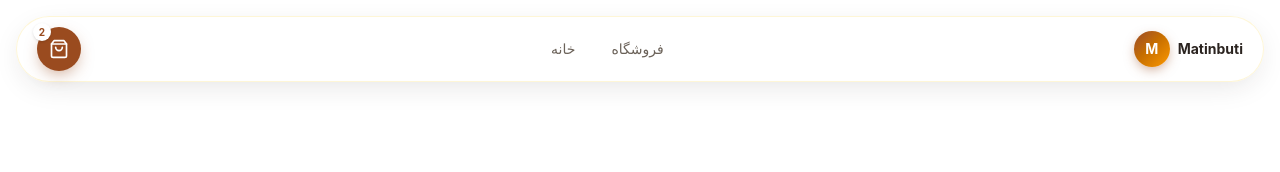
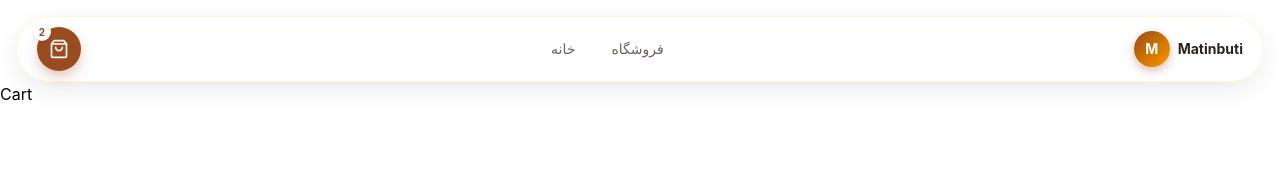
Before and after one commit to mmatinMobini/matin_rr_shop, a React (Vite) app: page /Cart in a window 1280 px wide. Shown: the top 172 px of the page. Built offline with nearby package versions, Linux system fonts and the light colour scheme.

Commit message:
make a few changes

```diff
--- a/src/App.tsx
+++ b/src/App.tsx
@@ -4,6 +4,7 @@ import Store from "./pages/store/Store"
 import Navbar from "./components/navbar/Navbar"
 import Layout from "./components/layout/Layout"
 import Product from "./pages/product/Product"
+import Cart from "./pages/cart/Cart"
 
 function App() {
 
@@ -15,6 +16,7 @@ return(
     <Route  path={"/"} element={<Home />} />
     <Route  path={"/Store"} element={<Store />} />
     <Route  path={"/Product/:id"} element={<Product />} />
+    <Route  path={"/Cart"} element={<Cart />} />
   </Routes>
 </Layout>
 
--- a/src/components/navbar/Navbar.tsx
+++ b/src/components/navbar/Navbar.tsx
@@ -62,6 +62,7 @@ function Navbar() {
 
             {/* اکشن‌ها */}
             <div className="flex items-center gap-2">
+              <Link to={"/Cart"}>
               <button
                 className="
                   relative w-11 h-11 flex items-center justify-center rounded-full
@@ -90,6 +91,7 @@ function Navbar() {
                   2
                 </span>
               </button>
+              </Link>
 
               <button
                 onClick={() => setIsOpen(!isOpen)}
--- a/src/components/productitem/ProductItem.tsx
+++ b/src/components/productitem/ProductItem.tsx
@@ -27,7 +27,7 @@ function ProductItem() {
           </span>
 
           {/* بج امتیاز شناور روی لبه تصویر */}
-          <div className="absolute -bottom-4 left-4 bg-white rounded-2xl shadow-[0_6px_16px_-4px_rgba(43,36,32,0.15)] px-3 py-2 flex items-center gap-1.5">
+          <div className="absolute bottom-1  left-4  bg-white rounded-2xl shadow-[0_6px_16px_-4px_rgba(43,36,32,0.15)] px-3 py-2 flex items-center gap-1.5">
             <svg className="w-3.5 h-3.5 fill-current text-[#b8860b]" viewBox="0 0 20 20">
               <path d="M10 15.27L16.18 19l-1.64-7.03L20 7.24l-7.19-.61L10 0 7.19 6.63 0 7.24l5.46 4.73L3.82 19z" />
             </svg>
--- /dev/null
+++ b/src/pages/cart/Cart.tsx
@@ -0,0 +1,9 @@
+import React from 'react'
+
+function Cart() {
+  return (
+    <div>Cart</div>
+  )
+}
+
+export default Cart
```
